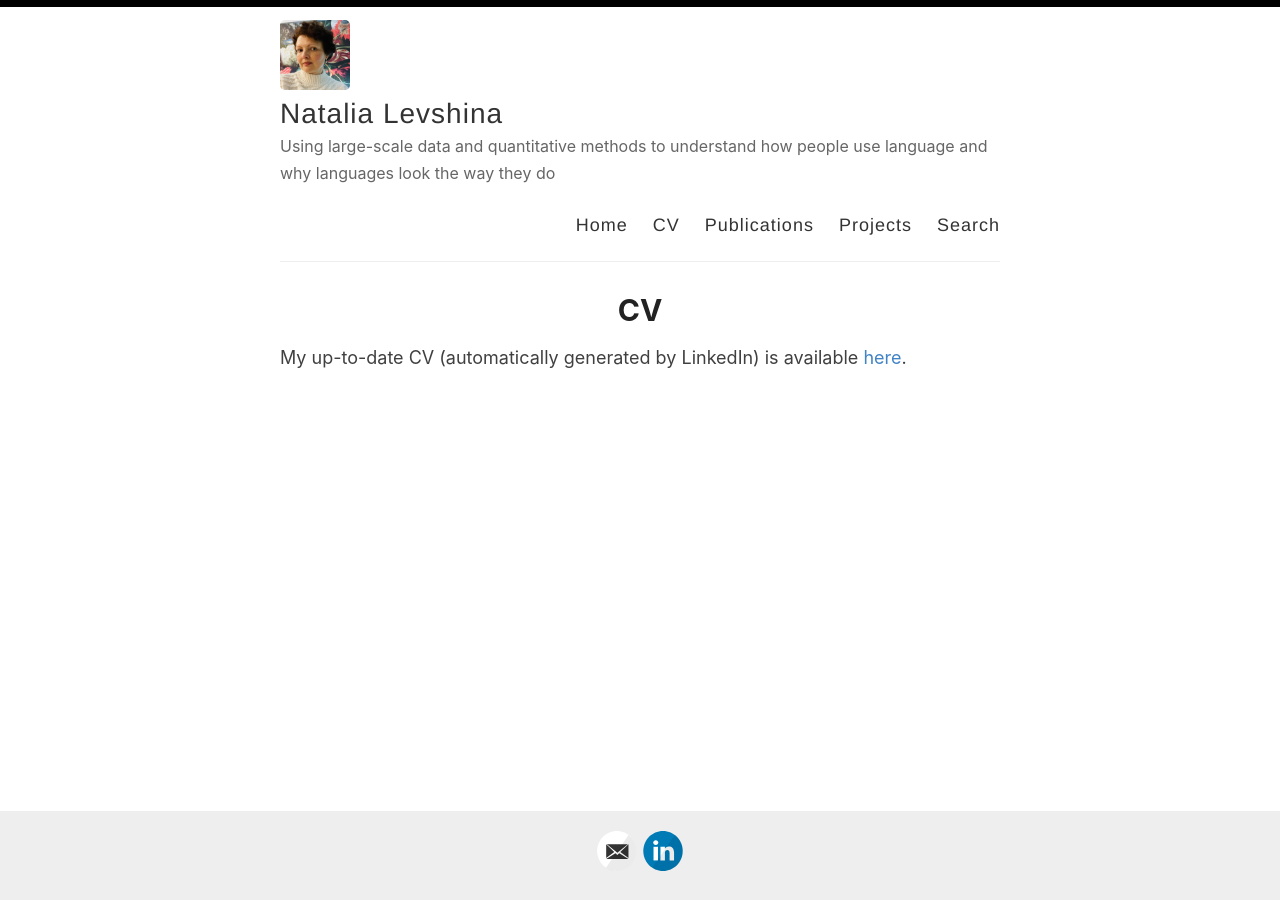
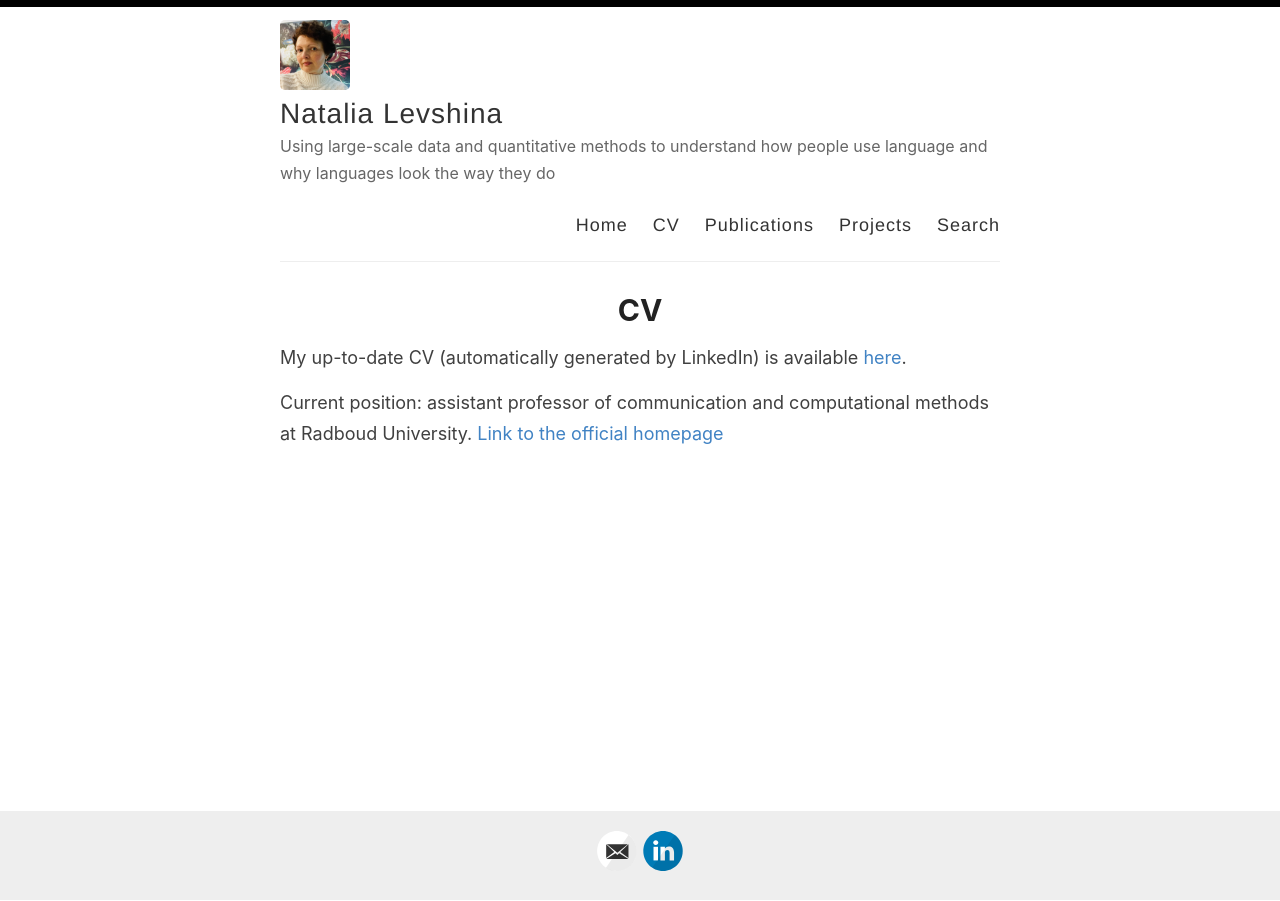
Before and after one commit to levshina/levshina.github.io, a Jekyll site: the page built from _pages/cv.md, in a window 1280 px wide. Built offline with Jekyll 4.4.1, drawn with Linux system fonts in a browser that asks for light colours.

Commit message:
Update cv.md

```diff
--- a/_pages/cv.md
+++ b/_pages/cv.md
@@ -4,4 +4,8 @@ permalink: /cv/
 title: CV
 ---
 
+
 My up-to-date CV (automatically generated by LinkedIn) is available <a href="/docs/MyCV_actual.pdf" target="_blank">here</a>.
+
+Current position: assistant professor of communication and computational methods at Radboud University.
+<a href="https://www.ru.nl/en/people/levshina-n" target = "_blank">Link to the official homepage</a>
```
